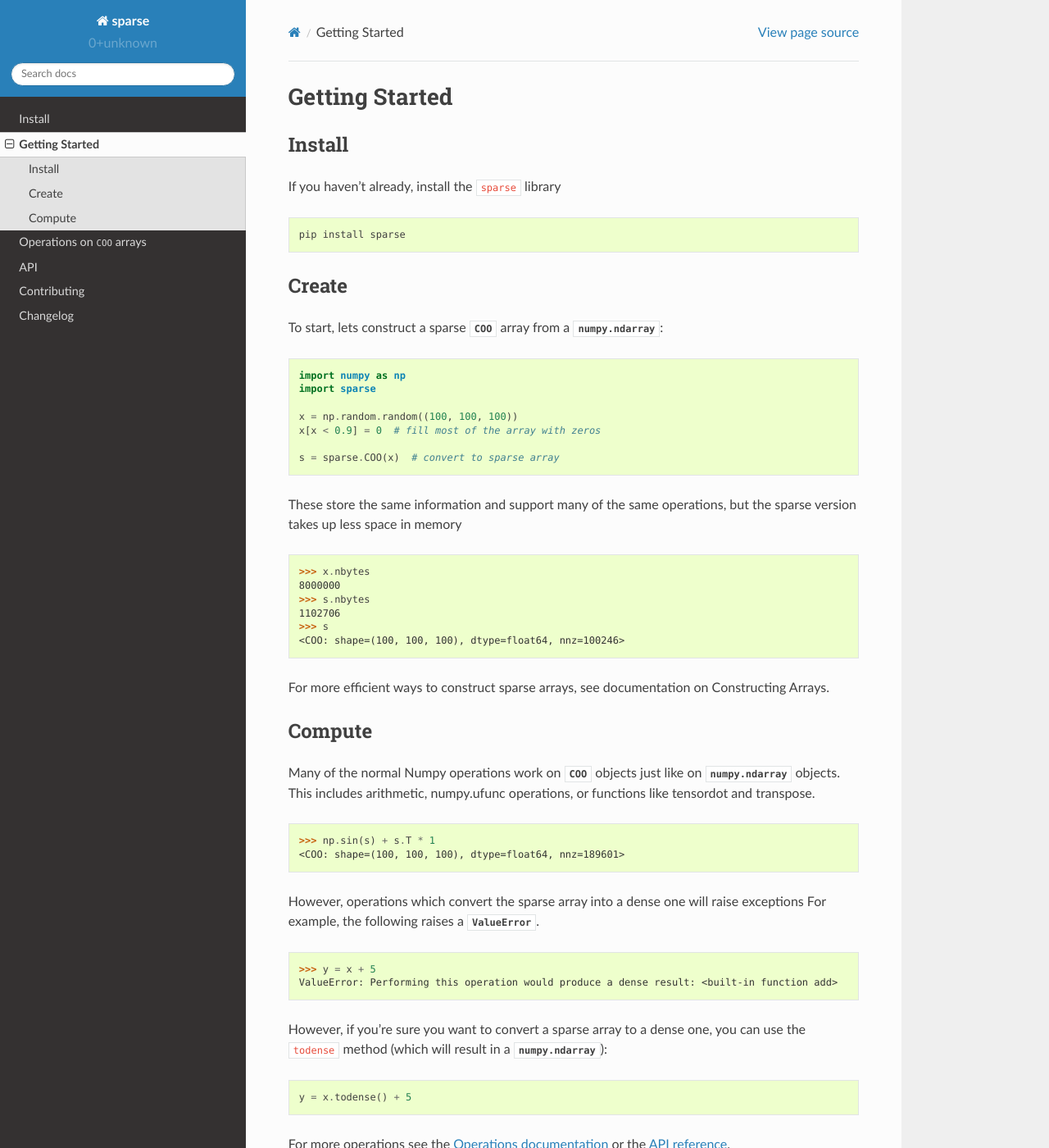
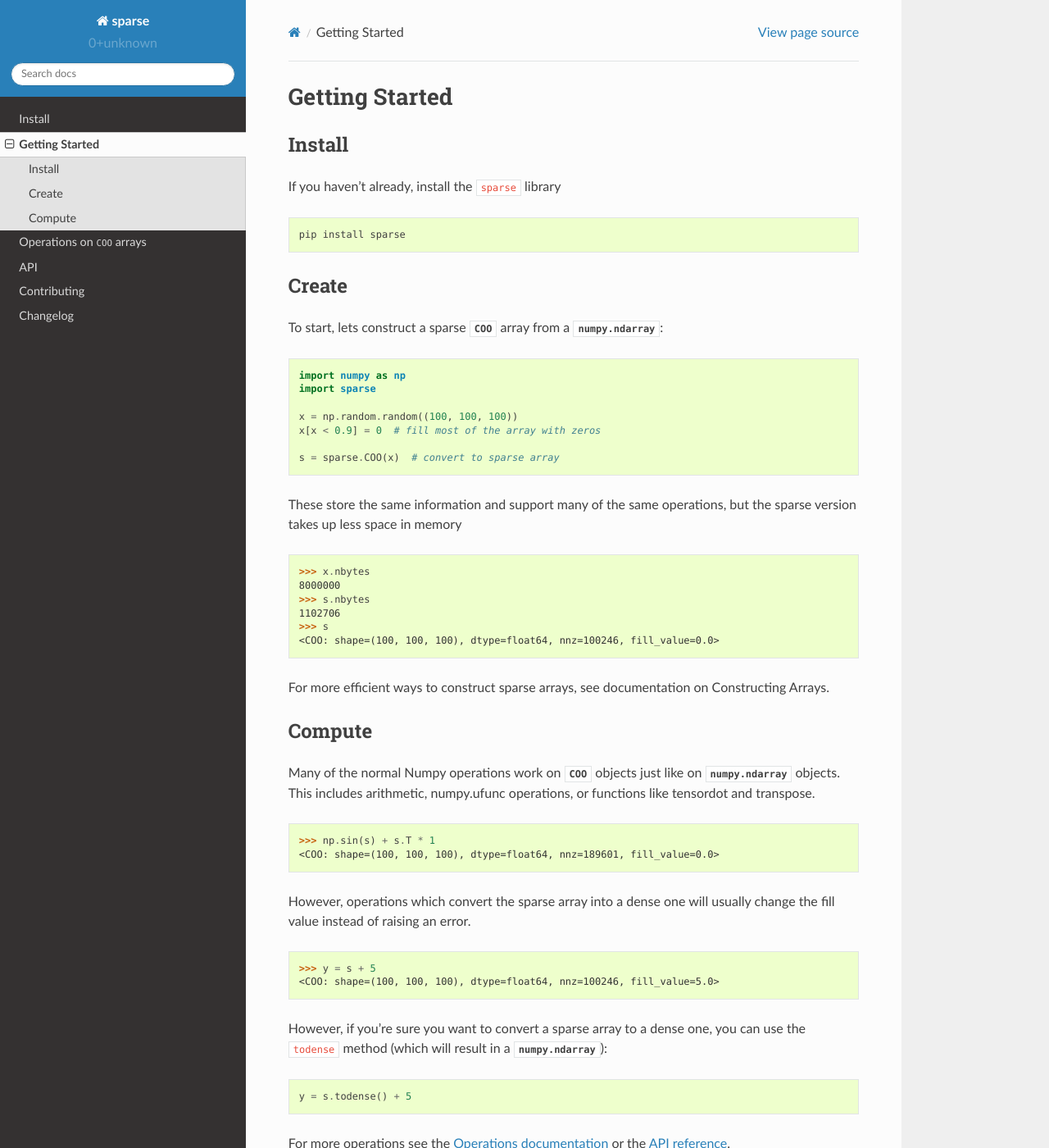
Before and after one commit to pydata/sparse, a Sphinx documentation site: the page built from docs/quickstart.rst, in a window 1280 px wide and 1400 px high. Shown: the whole window at 82% size. Built offline with Sphinx 7.4.7 and the Read the Docs theme 2.0.0, drawn with Linux system fonts in a browser that asks for light colours; pages that are not in the unit, such as notebooks, are missing from menus.

Commit message:
More doc updates.

```diff
--- a/docs/operations.rst
+++ b/docs/operations.rst
@@ -64,9 +64,12 @@
    5 * x
    x / 7.3
    x != 0
+   x == 0
+   ~x
+   x + 5
 
 We also support operations with a nonzero fill value. These are operations
-that map zero values to nonzero values, such as :code:`x + 1` or :code:`operator.not_`.
+that map zero values to nonzero values, such as :code:`x + 1` or :code:`~x`.
 In these cases, they will produce an output with a fill value of :code:`1` or :code:`True`,
 assuming the original array has a fill value of :code:`0` or :code:`False` respectively.
 
--- a/docs/quickstart.rst
+++ b/docs/quickstart.rst
@@ -37,7 +37,7 @@
    >>> s.nbytes
    1102706
    >>> s
-   <COO: shape=(100, 100, 100), dtype=float64, nnz=100246>
+   <COO: shape=(100, 100, 100), dtype=float64, nnz=100246, fill_value=0.0>
 
 For more efficient ways to construct sparse arrays,
 see documentation on :doc:`Constructing Arrays <construct>`.
@@ -51,22 +51,22 @@
 .. code-block:: python
 
    >>> np.sin(s) + s.T * 1
-   <COO: shape=(100, 100, 100), dtype=float64, nnz=189601>
+   <COO: shape=(100, 100, 100), dtype=float64, nnz=189601, fill_value=0.0>
 
-However, operations which convert the sparse array into a dense one will raise exceptions
-For example, the following raises a :obj:`ValueError`.
+However, operations which convert the sparse array into a dense one will usually change the fill
+value instead of raising an error.
 
 .. code-block:: python
 
-   >>> y = x + 5
-   ValueError: Performing this operation would produce a dense result: <built-in function add>
+   >>> y = s + 5
+   <COO: shape=(100, 100, 100), dtype=float64, nnz=100246, fill_value=5.0>
 
 However, if you're sure you want to convert a sparse array to a dense one,
 you can use the ``todense`` method (which will result in a :obj:`numpy.ndarray`):
 
 .. code-block:: python
 
-   y = x.todense() + 5
+   y = s.todense() + 5
 
 For more operations see the :doc:`Operations documentation <operations>`
 or the :doc:`API reference <generated/sparse>`.
```
